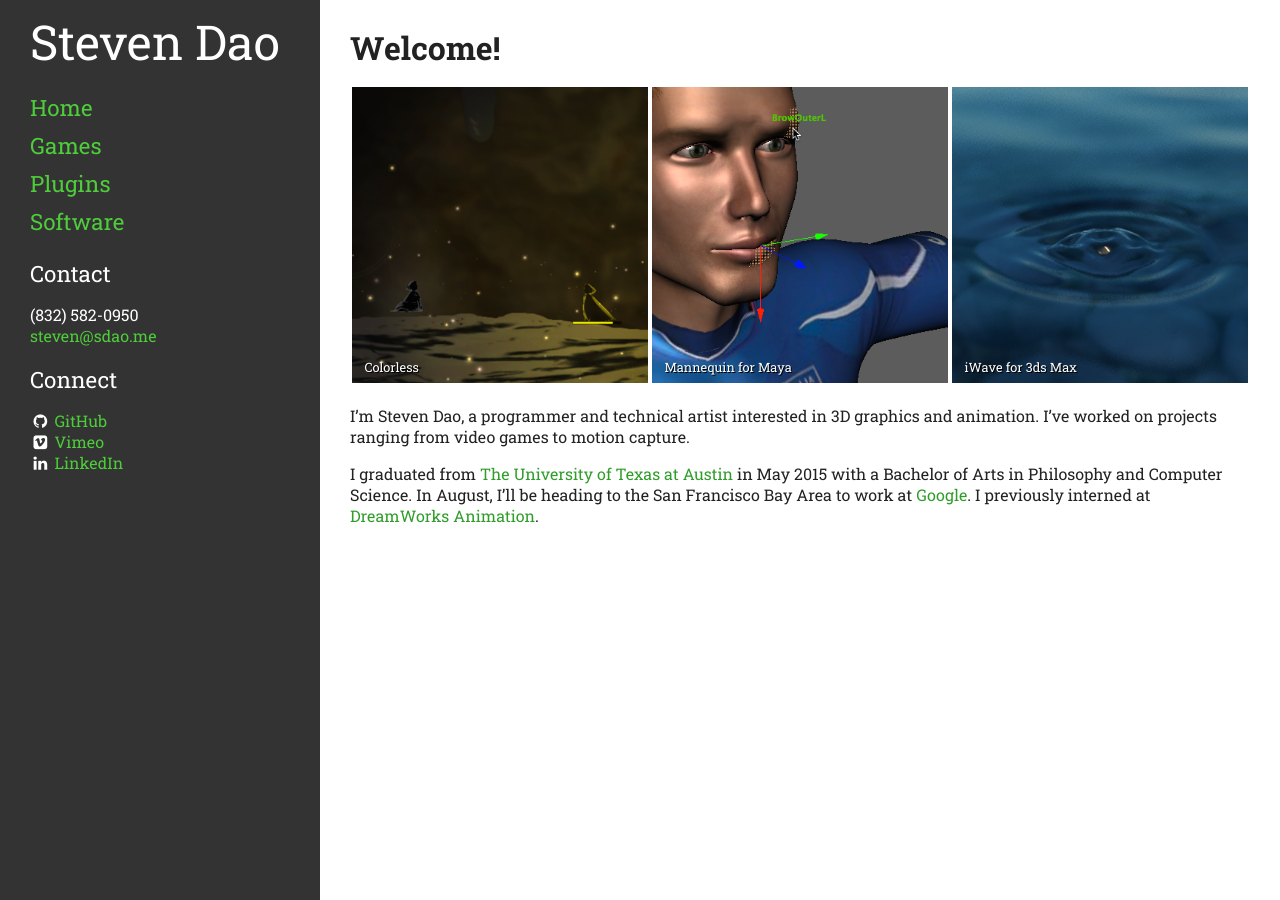
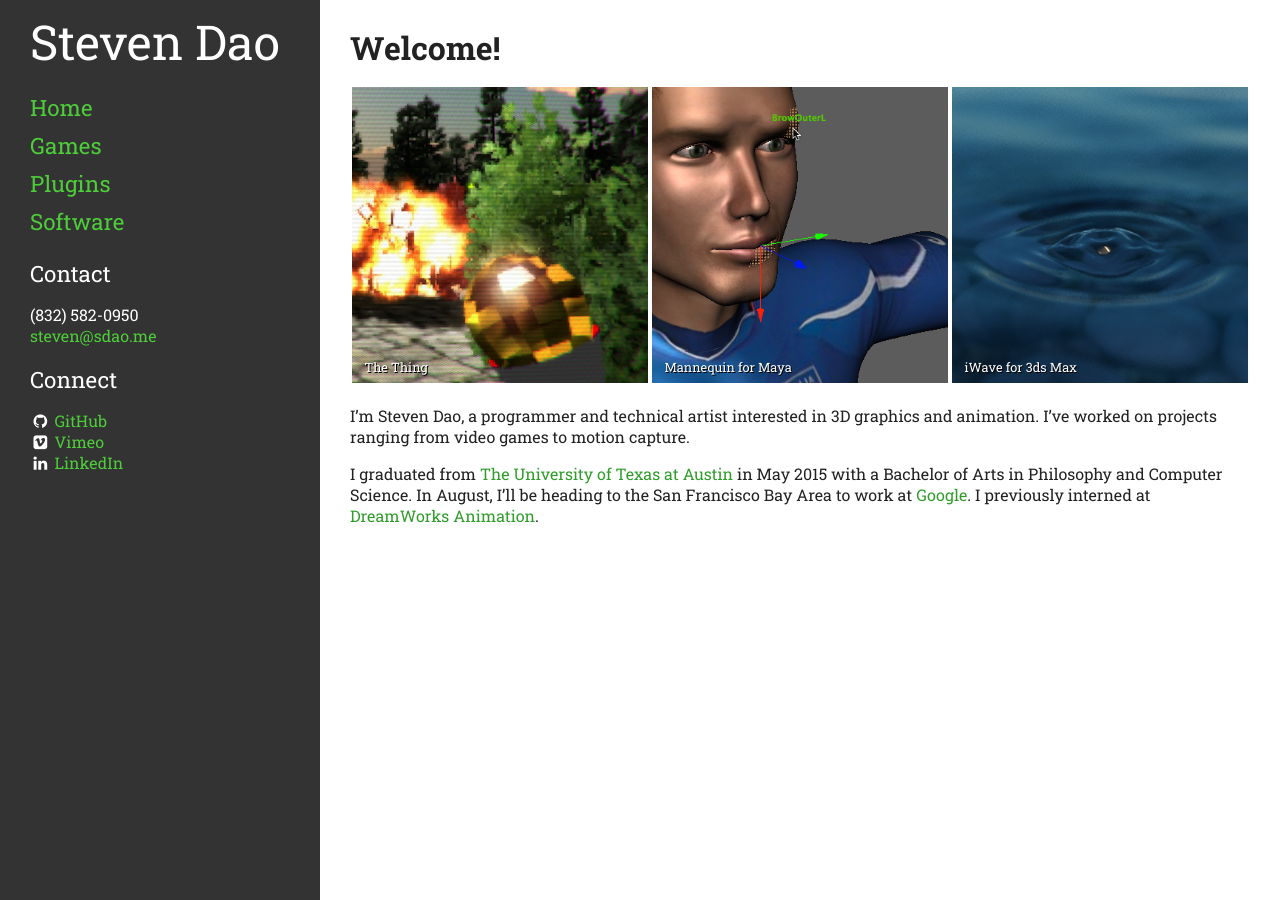
Before and after one commit to sdao/sdao.github.io, a Jekyll site: the page built from index.html, in a window 1280 px wide. Built offline with Jekyll 4.4.1, drawn with Linux system fonts in a browser that asks for light colours; nearby versions of some CDN libraries.

Commit message:
swap out game image tile

```diff
--- a/index.html
+++ b/index.html
@@ -7,10 +7,10 @@ title: Home
   <h1>Welcome!</h1>
 
   <div class="gallery">
-    <a href="/games/#colorless">
+    <a href="/games/#thing">
       <figure>
-        <img src="/images/tile_colorless.png" alt="Colorless">
-        <figcaption>Colorless</figcaption>
+        <img src="/images/tile_ttidwtta.png" alt="The Thing I Don't Want to Think About">
+        <figcaption>The Thing</figcaption>
       </figure>
     </a>
     <a href="/plugins/#mannequin">
```
Also changed, not shown: images/tile_colorless.png (deleted), images/tile_ttidwtta.png (added).
